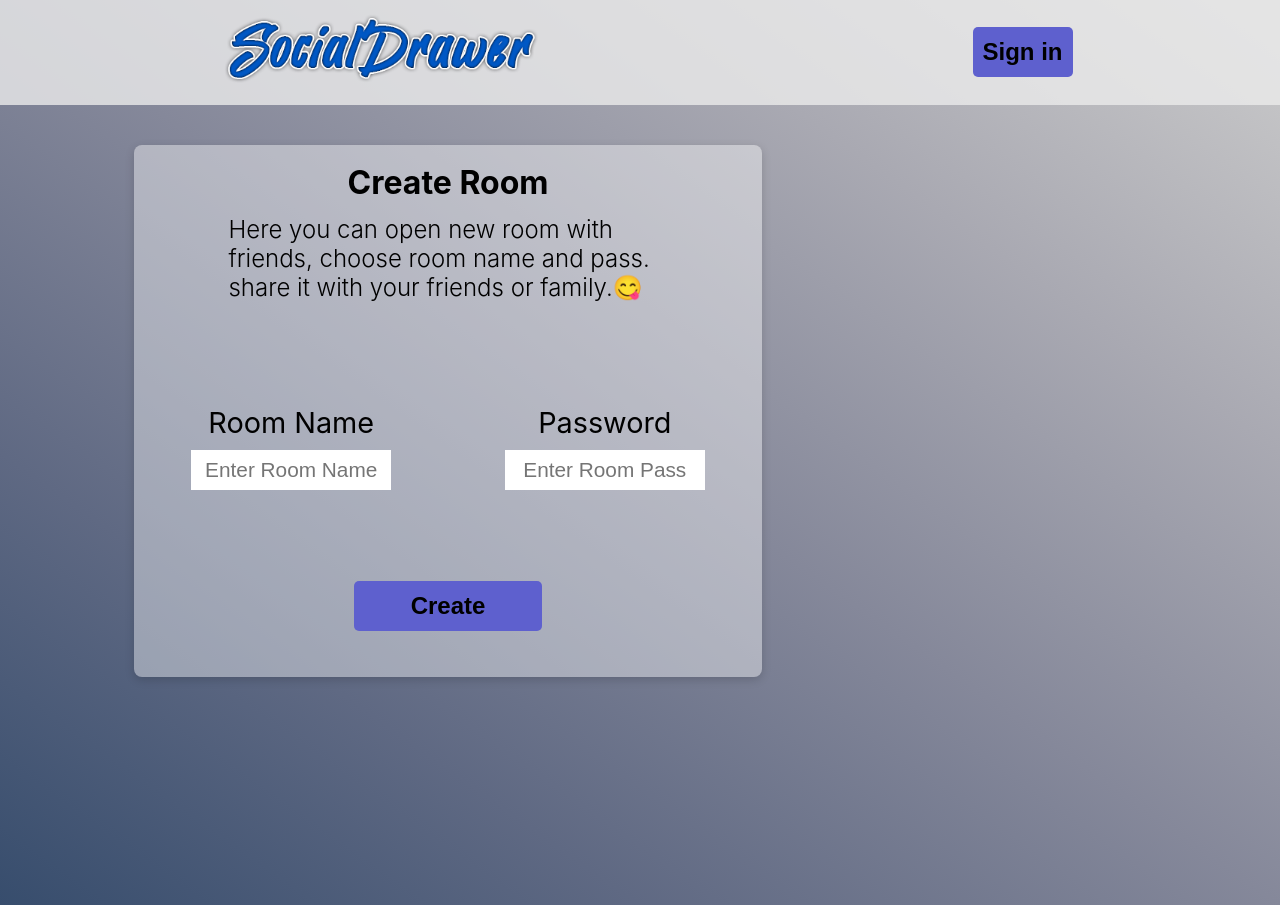
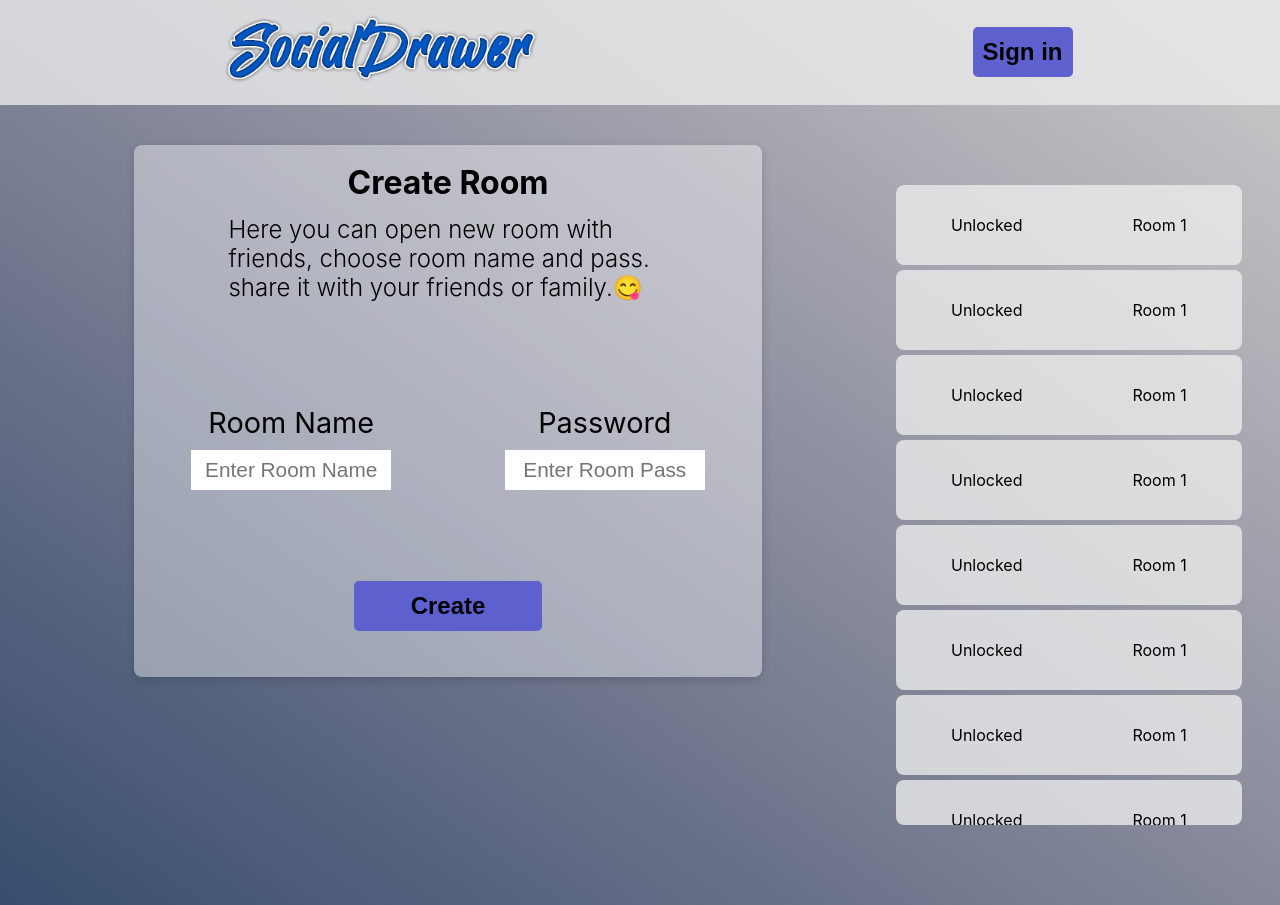
Before and after one commit to ORavid25/drawing-app, a React (Create React App) app: page /rooms in a window 1280 px wide. Built offline with nearby package versions, Linux system fonts and the light colour scheme.

Commit message:
update roomsDisplay component + css

```diff
--- a/src/components/Header.js
+++ b/src/components/Header.js
@@ -1,5 +1,6 @@
 import React from 'react';
 import Logo from "../assats/socialLogo.png";
+import {Link} from 'react-router-dom';
 
 
 const Header = () => {
@@ -8,7 +9,9 @@ return(
     <div className="header-container">
         {/* image container for logo */}
         <div>
-            <img src={Logo} width="350"/>
+            <Link to="/">
+             <img src={Logo} width="350" />
+            </Link>
         </div>
 
         {/* signin/signout button + icon */}
--- a/src/components/RoomsDisplay.js
+++ b/src/components/RoomsDisplay.js
@@ -1,9 +1,10 @@
 import React from "react";
+import "../css/RoomsDisplay.css";
 
-const roomCard = () => {
+const RoomCard = () => {
   return (
-    <div>
-      <div style={{backgroundColor:'green'}}>
+    <div dir="rtl" className="card-container">
+      <div className="roomName-container">
         <p>Room 1</p>
       </div>
       <div>
@@ -15,7 +16,38 @@ const roomCard = () => {
 };
 
 const RoomsDisplay = () => {
-  return <div className="rooms-container"></div>;
+  return (
+    <div className="rooms-container">
+      <RoomCard />
+      <RoomCard />
+      <RoomCard />
+
+      <RoomCard />
+
+      <RoomCard />
+
+      <RoomCard />
+
+      <RoomCard />
+      <RoomCard />
+      <RoomCard />
+      <RoomCard />
+      <RoomCard />
+      <RoomCard />
+
+
+      <RoomCard />
+      <RoomCard />
+      <RoomCard />
+      <RoomCard />
+      <RoomCard />
+
+      <RoomCard />
+
+      <RoomCard />
+
+    </div>
+  );
 };
 
 export default RoomsDisplay;
--- /dev/null
+++ b/src/css/RoomsDisplay.css
@@ -0,0 +1,23 @@
+.rooms-container{
+
+    min-width: 90%;
+    max-height: 80%;
+    border-radius:8px;
+    overflow-y: auto;
+}
+
+.card-container{
+    display:flex;
+    min-height: 80px;
+    max-height: auto;
+    flex-direction: row;
+    align-items: center;
+    justify-content:space-around;
+    background-color:rgba(236, 236, 236, 0.8);
+    border-radius: 8px;
+    margin-bottom: 5px;
+}
+.card-container:hover{
+    background-color:rgba(35, 26, 116, 0.8);
+    color:white;
+}
--- a/src/pages/RoomsPage.js
+++ b/src/pages/RoomsPage.js
@@ -1,6 +1,8 @@
 import React, { useState } from 'react';
 import "../style.css";
+
 import RoomForm from '../components/RoomForm';
+import RoomsDisplay from '../components/RoomsDisplay';
 import Header from '../components/Header';
 
 const RoomsPage = () => {
@@ -13,8 +15,9 @@ const RoomsPage = () => {
                     <RoomForm />
 
                 </div>
-                <div className="channels" >
+                <div className="roomDisplay-container" >
 
+                    <RoomsDisplay/>
                 </div>
             </div>
         </div>
--- a/src/style.css
+++ b/src/style.css
@@ -90,6 +90,15 @@
   cursor: pointer;
 }
 
+.roomDisplay-container{
+  min-width: 30%;
+  max-height: 800px;
+  display:flex;
+
+  align-items: center;
+}
+
+
 .footer{
     display: flex;
     min-height: 90px;
```
